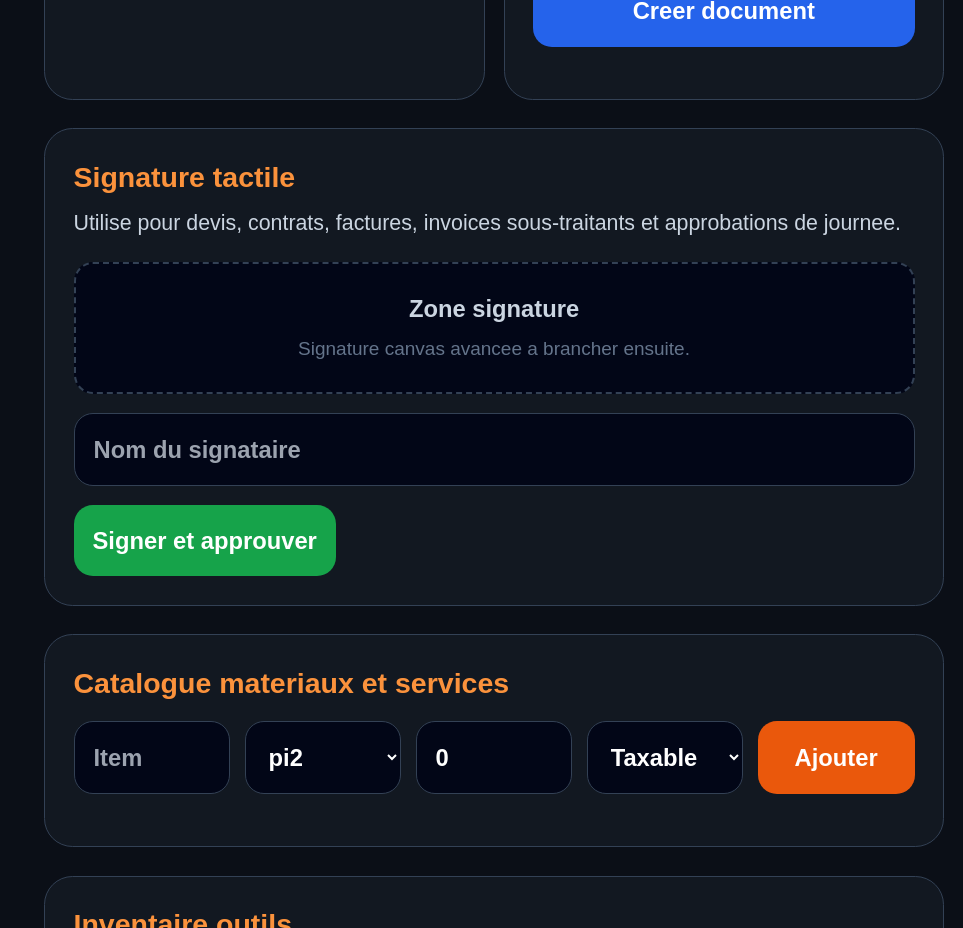
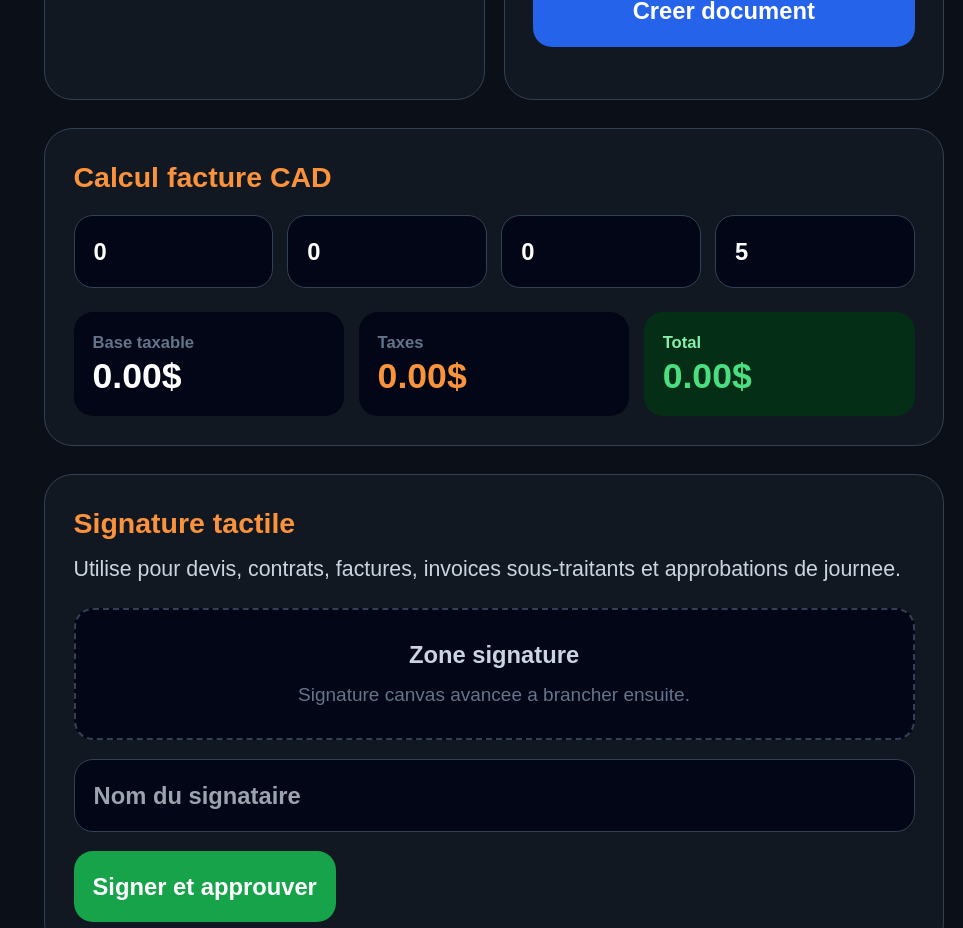
Before and after one commit to bisaillonpatrick1979-dev/Chatgpt-hailite-, a Next.js app: page /admin in a window 1280 px wide. Shown: the part 1700-2628 px from the top of the page, without its empty margins (317-1280 px from the left). Built offline with nearby package versions, Linux system fonts and the light colour scheme.

Commit message:
Add invoice calculator to admin

```diff
--- a/app/admin/page.tsx
+++ b/app/admin/page.tsx
@@ -6,6 +6,7 @@ import { PayrollMini } from "@/components/PayrollMini";
 import { CatalogTools } from "@/components/CatalogTools";
 import { InventoryTools } from "@/components/InventoryTools";
 import { SignatureBox } from "@/components/SignatureBox";
+import { InvoiceCalculator } from "@/components/InvoiceCalculator";
 
 export default function Admin() {
   return (
@@ -23,6 +24,7 @@ export default function Admin() {
       </section>
       <AdminTools />
       <BusinessTools />
+      <InvoiceCalculator />
       <SignatureBox />
       <CatalogTools />
       <InventoryTools />
```
